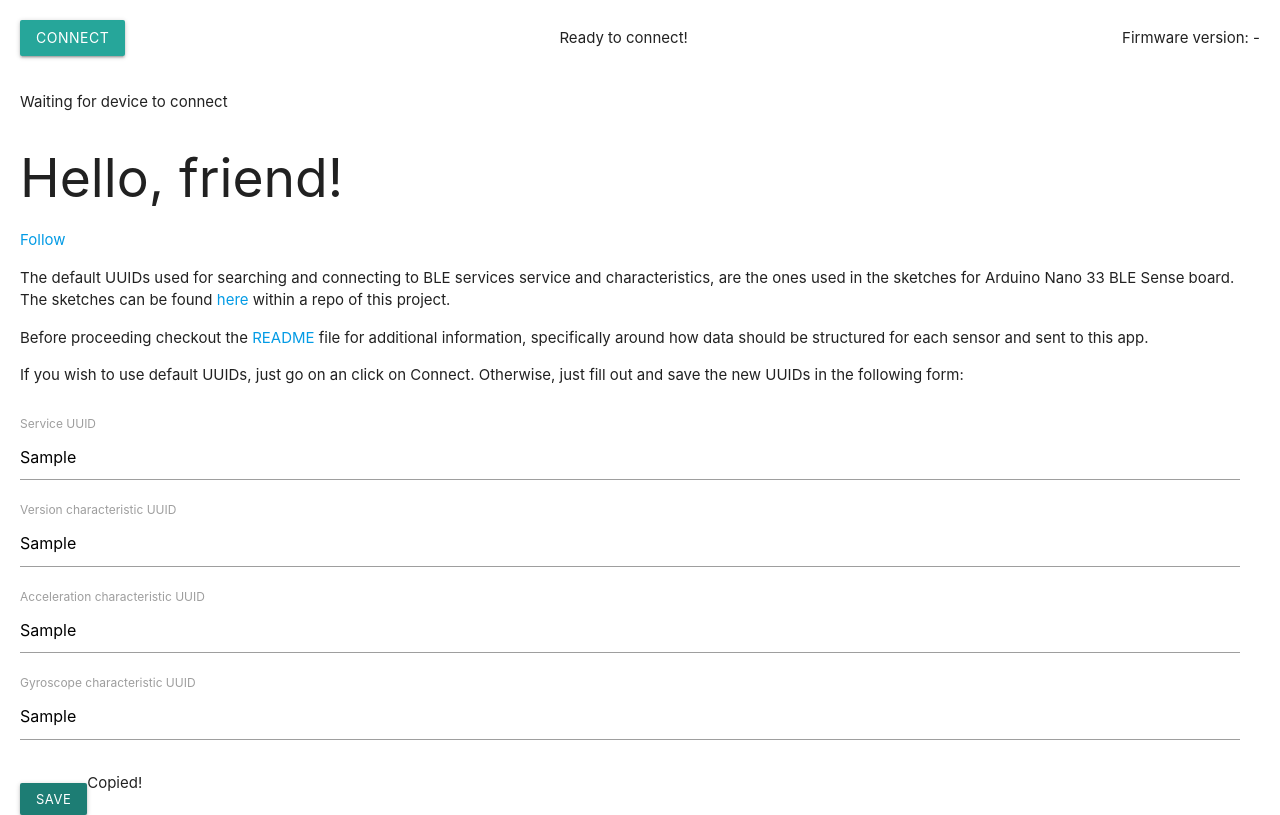
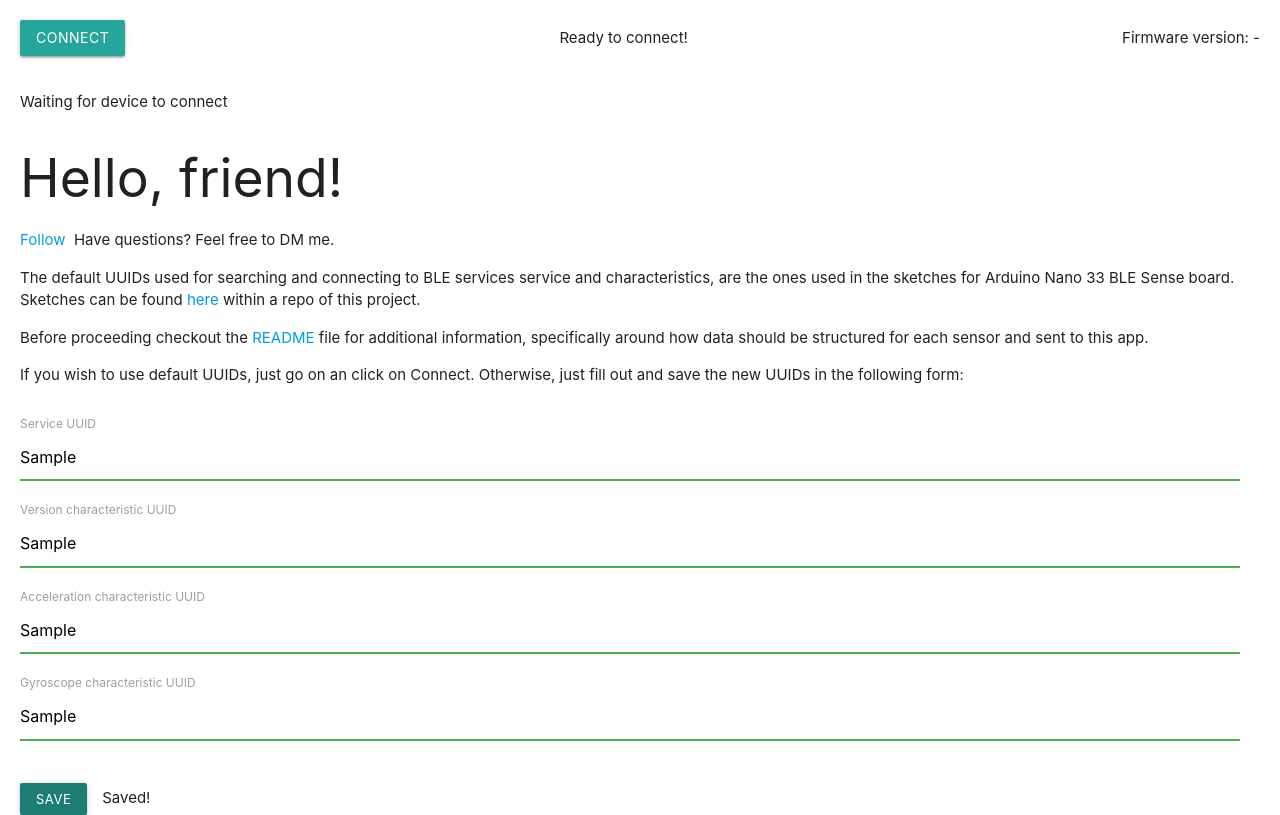
Before and after one commit to zmayanine/ble-ml-sample-collector, a React app: page / in a window 1280 px wide. Both pictures are taken after typing "Sample", "Sample", "Sample", "Sample" into the empty fields and a click on the button "SAVE". Built offline with nearby package versions, Linux system fonts and the light colour scheme.

Commit message:
Added validation for UUIDs

```diff
--- a/src/components/ConfigForm.jsx
+++ b/src/components/ConfigForm.jsx
@@ -1,4 +1,4 @@
-import React, { useCallback, useRef } from 'react';
+import React, { useCallback, useRef, useState } from 'react';
 import PropTypes from 'prop-types';
 import styled from 'styled-components';
 import {
@@ -6,6 +6,8 @@ import {
   BLE_GYROSCOPE_UUID,
   BLE_SERVICE_UUID,
   BLE_VERSION_UUID,
+  getDebounce,
+  validateUuid,
 } from '../utils';
 import InputField from './InputField';
 
@@ -27,7 +29,11 @@ const CONFIG_FIELDS = [{
   uuid: BLE_GYROSCOPE_UUID,
 }];
 
+const debounce = getDebounce(3000); // 3s
+
 const ConfigForm = ({ className, setUuids }) => {
+  const [invalidFields, setInvalidFields] = useState(null);
+  const [isSaved, setIsSaved] = useState(false);
   const newUuids = useRef({
     serviceUuid: BLE_SERVICE_UUID,
     versionUuid: BLE_VERSION_UUID,
@@ -40,10 +46,27 @@ const ConfigForm = ({ className, setUuids }) => {
   }, []);
 
   const onSaveConfig = useCallback(() => {
-    // If non-empty ones are valid, then save
-    // And show small saved message
-    setUuids(newUuids.current);
+    const invalid = [];
+    Object.entries(newUuids.current).forEach(([key, value]) => {
+      if (!validateUuid(value)) {
+        invalid.push(key);
+      }
+    });
+
+    setInvalidFields(invalid);
+
+    if (invalid.length === 0) {
+      setUuids(newUuids.current);
+    }
+
+    setIsSaved(true);
+
+    debounce(() => {
+      setIsSaved(false);
+    });
   }, [setUuids]);
+
+  const copiedClassname = (isSaved && invalidFields && invalidFields.length === 0) ? 'saved' : '';
 
   return (
     <div className={className}>
@@ -52,10 +75,11 @@ const ConfigForm = ({ className, setUuids }) => {
           key={data.dataId}
           metadata={data}
           onChangeValue={onChangeHandler}
-          showErrorMessage={false}
+          isValid={!!invalidFields && !invalidFields.includes(data.dataId)}
+          showError={invalidFields !== null}
         />
       ))}
-      <div>
+      <div className="save-section">
         <button
           type="button"
           className="btn btn-small save-button"
@@ -63,7 +87,9 @@ const ConfigForm = ({ className, setUuids }) => {
         >
           Save
         </button>
-        <span>Copied!</span>
+        <span className={['copied-message', copiedClassname].join(' ')}>
+          Saved!
+        </span>
       </div>
     </div>
   );
@@ -77,7 +103,17 @@ ConfigForm.propTypes = {
 export default styled(ConfigForm)`
   padding: 5px 20px 0 0;
 
-  .save-button {
-    margin-top: 30px;
+  .save-section {
+    padding-top: 30px;
+  }
+
+  .copied-message {
+    opacity: 0;
+    padding-left: 15px;
+    transition: opacity .250s linear;
+
+    &.saved {
+      opacity: 1;
+    }
   }
 `;
--- a/src/components/InfoAndConfig.jsx
+++ b/src/components/InfoAndConfig.jsx
@@ -17,11 +17,12 @@ const InfoAndConfig = ({ className, setCustomUuids }) => (
     >
         Follow
     </a>
+    <span>&nbsp;&nbsp;Have questions? Feel free to DM me.</span>
     <p>
       <span>
         The default UUIDs used for searching and connecting to BLE services service and
         characteristics, are the ones used in the sketches for Arduino Nano 33 BLE Sense board.
-        The sketches can be found&nbsp;
+        Sketches can be found&nbsp;
       </span>
       <a
         href="https://github.com/zmayanine/ble-ml-sample-collector/tree/master/sketches"
--- a/src/components/InputField.jsx
+++ b/src/components/InputField.jsx
@@ -1,31 +1,49 @@
-import React, { useCallback } from 'react';
+import React, { useCallback, useMemo } from 'react';
 import PropTypes from 'prop-types';
 import styled from 'styled-components';
+import { getDebounce } from '../utils';
+
+const debounce = getDebounce(500); // 0.5s
 
 const InputField = ({
   className,
   onChangeValue,
   metadata,
-  showErrorMessage,
+  isValid,
+  showError,
 }) => {
   const onChangeHandler = useCallback((event) => {
     const type = event.target.getAttribute('data-id');
     const newUuid = event.target.value;
 
-    onChangeValue(type, newUuid);
+    debounce(() => {
+      onChangeValue(type, newUuid);
+    });
   }, [onChangeValue]);
+
+  const classNames = useMemo(() => {
+    if (!showError) {
+      return 'validate';
+    }
+
+    if (!isValid) {
+      return 'validate invalid';
+    }
+
+    return 'validate valid';
+  }, [isValid, showError]);
 
   return (
     <div className={className}>
       <label>{metadata.label}</label>
       <input
-        className="validate"
+        className={classNames}
         data-id={metadata.dataId}
         onChange={onChangeHandler}
         placeholder={`Defaults to: ${metadata.uuid}`}
       />
-      {showErrorMessage && (
-        <span className="error-message">Please enter a valid UUID</span>
+      {(showError && !isValid) && (
+        <label className="error-message red-text">Please enter a valid UUID</label>
       )}
     </div>
   );
@@ -39,9 +57,14 @@ InputField.propTypes = {
     dataId: PropTypes.string.isRequired,
     uuid: PropTypes.string.isRequired,
   }).isRequired,
-  showErrorMessage: PropTypes.bool.isRequired,
+  isValid: PropTypes.bool.isRequired,
+  showError: PropTypes.bool.isRequired,
 };
 
 export default styled(InputField)`
   padding: 5px 0;
+
+  .error-message {
+    font-size: 12px;
+  }
 `;
--- /dev/null
+++ b/src/utils/getDebounce.js
@@ -0,0 +1,18 @@
+/**
+ * Creates a function that executes a callback in a given delay (ms)
+ *
+ * @param {number} delay - debounce time in milliseconds
+ * @returns {function}
+ */
+const getDebounce = (delay) => {
+  let reference;
+
+  return (callback) => {
+    clearTimeout(reference);
+    reference = setTimeout(() => {
+      callback();
+    }, delay);
+  };
+};
+
+export default getDebounce;
--- a/src/utils/index.js
+++ b/src/utils/index.js
@@ -14,6 +14,7 @@ import bleGetFwVersion from './bleGetFwVersion';
 import parseMeasurement from './parseMeasurement';
 import getMultilineChartConfig from './getMultilineChartConfig';
 import validateUuid from './validateUuid';
+import getDebounce from './getDebounce';
 
 /* Constants */
 export {
@@ -38,6 +39,7 @@ export {
 export {
   parseMeasurement,
   validateUuid,
+  getDebounce,
 };
 
 /* Chart configs */
--- a/src/utils/validateUuid.js
+++ b/src/utils/validateUuid.js
@@ -5,6 +5,6 @@ const UUID_VALIDATION_REGEX = /^[0-9a-f]{8}-[0-9a-f]{4}-[0-5][0-9a-f]{3}-[089ab]
  * @param uuid - Bluetooth service UUID
  * @return {boolean} - true if UUID is valid, false otherwise
  */
-const validateUuid = (uuid) => uuid.test(UUID_VALIDATION_REGEX);
+const validateUuid = (uuid) => UUID_VALIDATION_REGEX.test(uuid);
 
 export default validateUuid;
```
